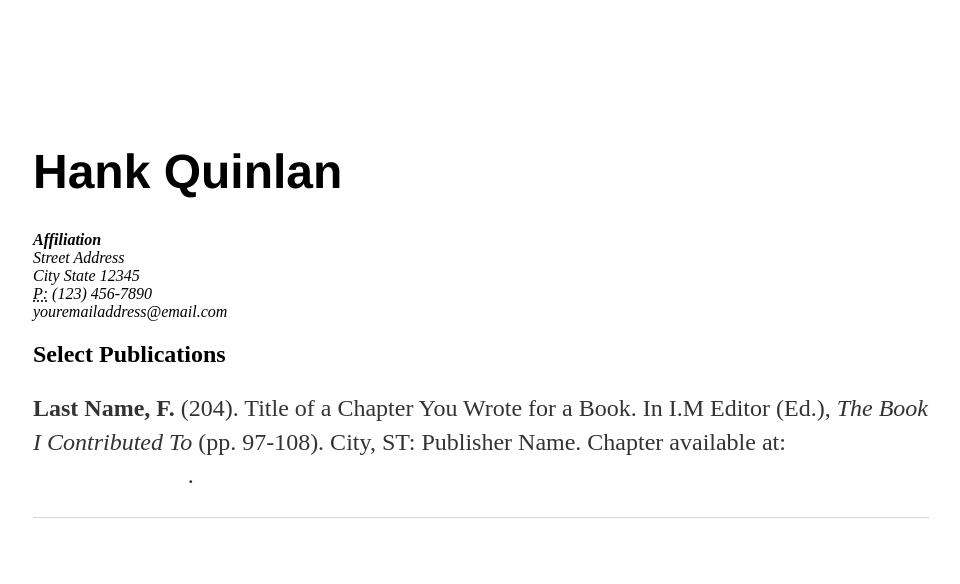
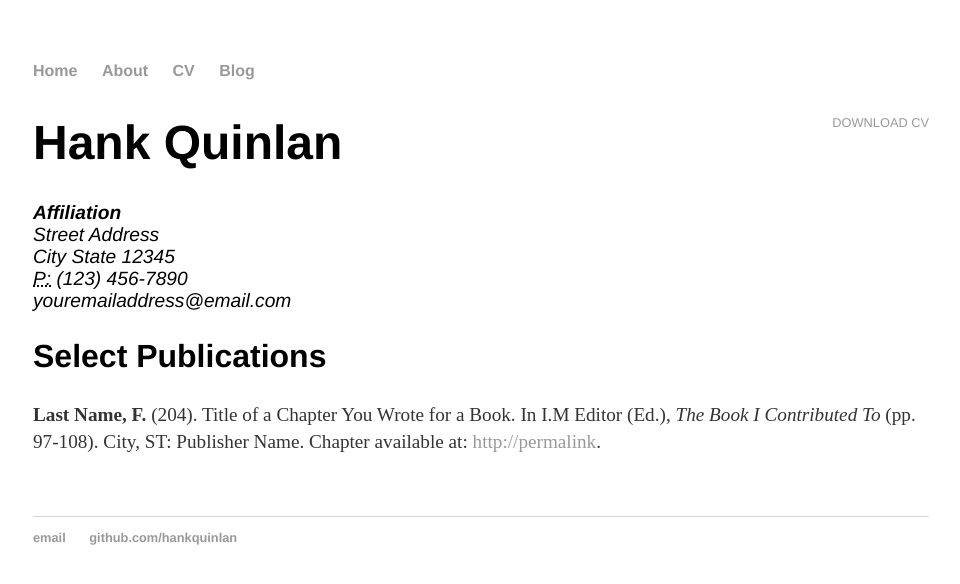
Before and after one commit to arinzea/arinzea.github.io, a Jekyll site: the page built from cv/index.html, in a window 1280 px wide. Shown: the top 584 px of the page, without its empty margins (159-1119 px from the left). Built offline with Jekyll 4.4.1, drawn with Linux system fonts in a browser that asks for light colours.

Commit message:
Update main.css

```diff
--- a/css/main.css
+++ b/css/main.css
@@ -1,44 +1,29 @@
-body {
-    margin: 60px auto;
-    width: 70%;
-}
-nav ul, footer ul {
-    font-family:'Helvetica', 'Arial', 'Sans-Serif';
-    padding: 0px;
-    list-style: none;
-    font-weight: bold;
-}
-nav ul li, footer ul li {
-    display: inline;
-    margin-right: 20px;
-}
-a {
-    text-decoration: none;
-    color: #FFFFFF;
-}
-a:hover {
-    text-decoration: underline;
-}
-h1 {
-    font-size: 3em;
-    font-family:'Helvetica', 'Arial', 'Sans-Serif';
-}
-p {
-    font-size: 1.5em;
-    line-height: 1.4em;
-    color: #333;
-}
-footer {
-    border-top: 1px solid #d5d5d5;
-    font-size: .8em;
-}
+body { margin: 60px auto; width: 70%; }
 
-ul.posts {
-    margin: 20px auto 40px;
-    font-size: 1.5em;
-}
+a { text-decoration: none; color: #999; }
+a:hover { text-decoration: underline; }
 
-ul.posts li {
-    list-style: none;
-}
-Don't forget to commit t
+p, ul { font-size: 1.5em; line-height: 1.4em; color: #333; }
+
+h1, h2, h3, h4 { font-family: 'Helvetica', 'Arial', 'Sans-Serif'; }
+h1 { font-size: 3em;  }
+h2 { font-size: 2.7em; }
+h3 { font-size: 2.3em; }
+h4 { font-size: 1.9em; }
+
+nav ul, footer ul { font-size: 1em; font-family: 'Helvetica', 'Arial', 'Sans-Serif'; padding: 0px; list-style: none; font-weight: bold; }
+nav ul li, footer ul li { display: inline; margin-right: 20px; }
+
+footer { border-top: 1px solid #d5d5d5; font-size: .8em; }
+
+/* Blog */
+ul.posts { margin: 20px auto 40px; font-size: 1.5em; }
+ul.posts li { list-style: none; }
+
+/* CV */
+.cv { margin: 0px 0px 60px; }
+.cv h1 { font-size: 3em; }
+.cv h2 { font-size: 2em; }
+.cv address, .cv .download { font-family: 'Helvetica', 'Arial', 'Sans-Serif'; }
+.cv address, .cv p { font-size: 1.2em; }
+.cv .download { float: right; font-size: .8em; text-transform: uppercase; }
```
